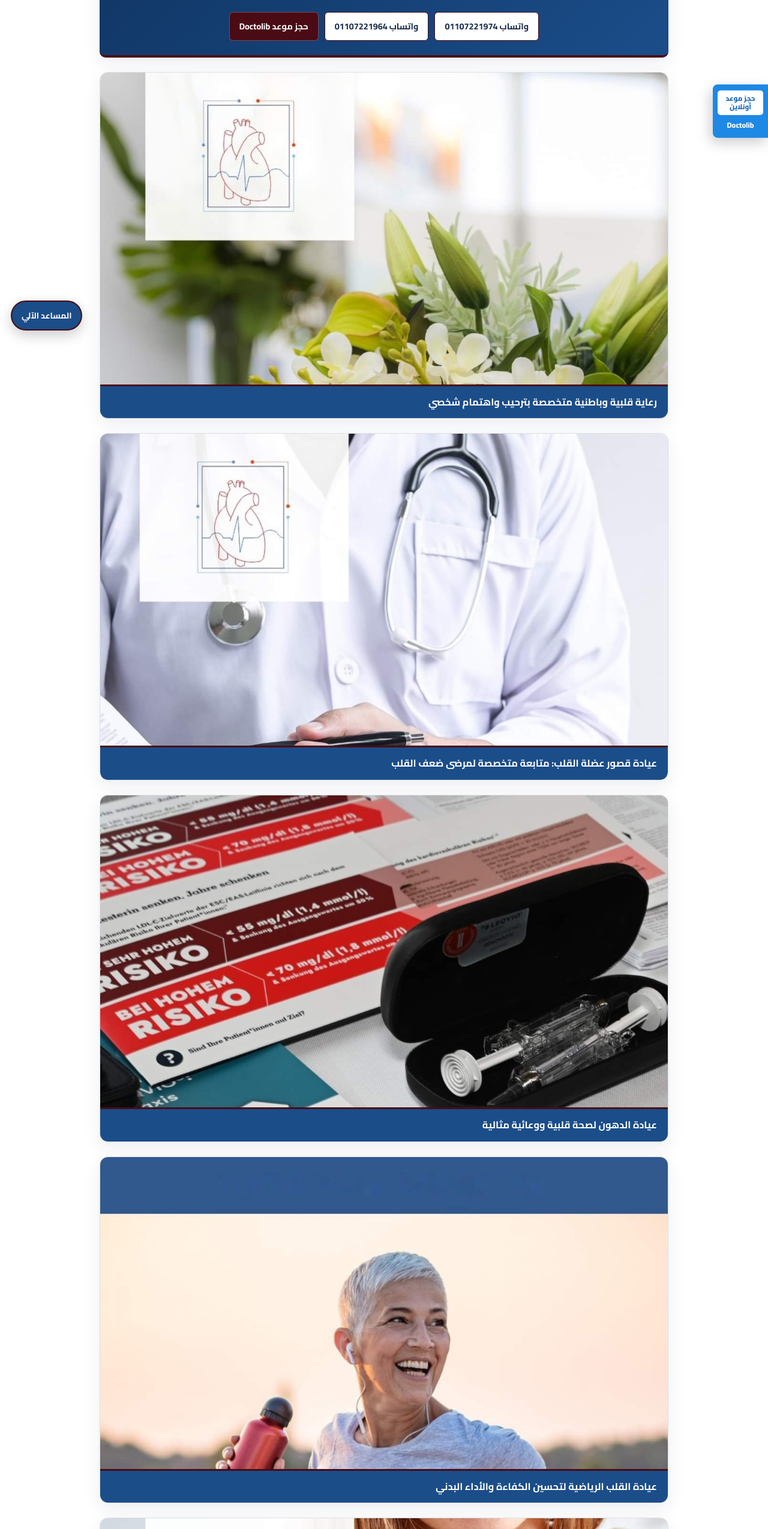
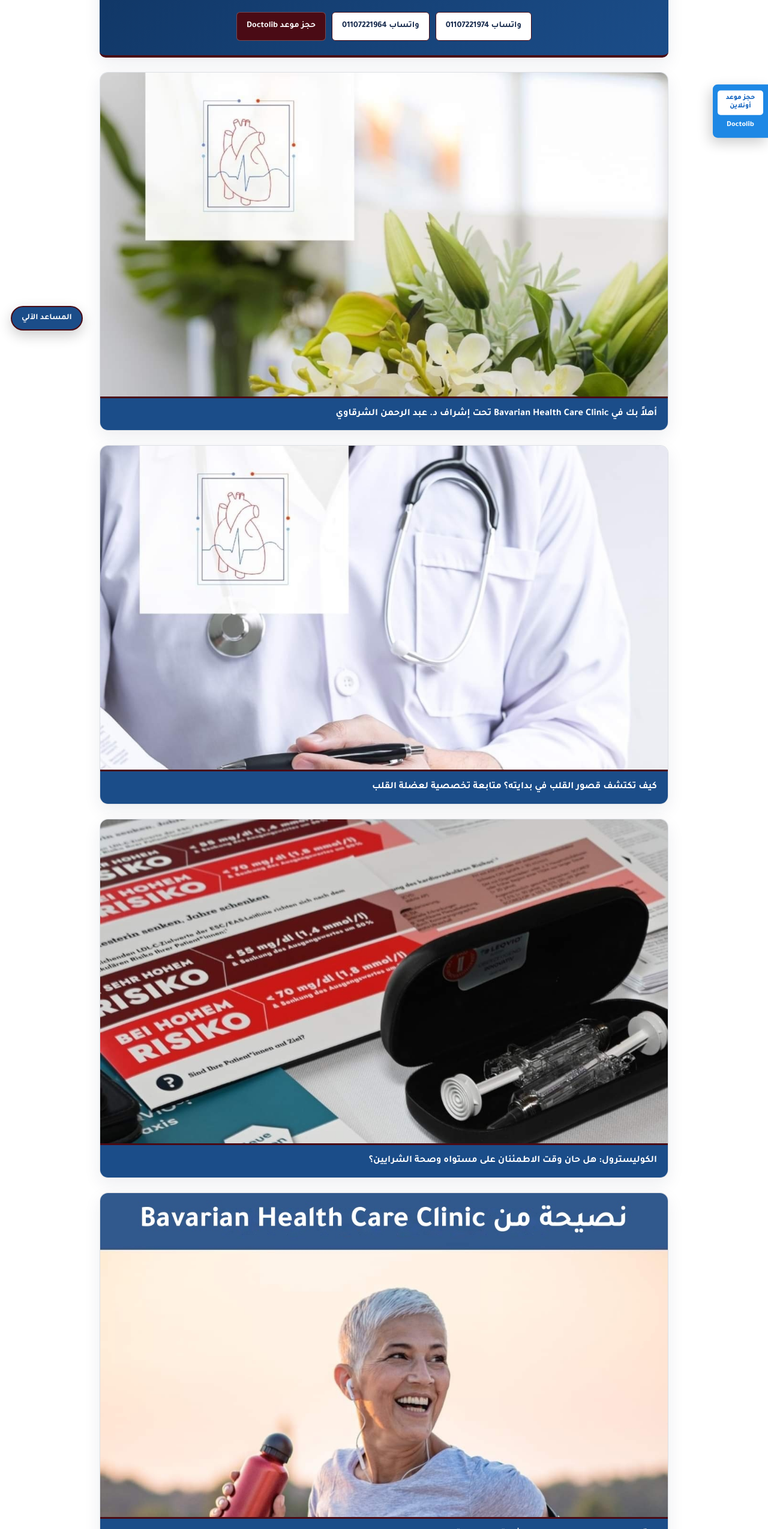
Before and after one commit to omniamae-dotcom/Bavarianhealthcareclinic-, a plain HTML site: page index.html in a window 1280 px wide. Shown: the part 231-2780 px from the top of the page at 60% size. Drawn offline with Linux system fonts and the light colour scheme.

Commit message:
Update index.html

```diff
--- a/index.html
+++ b/index.html
@@ -6,7 +6,7 @@
   <title>Bavarian Health Care Clinic | عيادة بافاريان للرعاية الصحية</title>
   <link rel="preconnect" href="https://fonts.googleapis.com" />
   <link rel="preconnect" href="https://fonts.gstatic.com" crossorigin />
-  <link href="https://fonts.googleapis.com/css2?family=Cairo:wght@400;600;700;800&family=Plus+Jakarta+Sans:wght@400;500;600;700;800&display=swap" rel="stylesheet" />
+  <link href="https://fonts.googleapis.com/css2?family=Tajawal:wght@200;300;400;500;700;800;900&family=Cairo:wght@400;600;700;800&family=Plus+Jakarta+Sans:wght@400;500;600;700;800&display=swap" rel="stylesheet" />
   <style>
     :root {
       --de-blue: #1b4d89;
@@ -32,7 +32,7 @@
     }
 
     body {
-      font-family: 'Cairo', 'Plus Jakarta Sans', sans-serif;
+      font-family: 'Tajawal', 'Cairo', 'Plus Jakarta Sans', sans-serif;
       background: var(--white);
       color: var(--ink);
       line-height: 1.75;
@@ -40,7 +40,7 @@
     }
 
     body.lang-en {
-      font-family: 'Plus Jakarta Sans', 'Cairo', sans-serif;
+      font-family: 'Plus Jakarta Sans', 'Tajawal', 'Cairo', sans-serif;
     }
 
     a {
@@ -313,7 +313,7 @@
 
     .spec-card-media img {
       width: 100%;
-      max-height: 520px;
+      max-height: 540px;
       object-fit: cover;
       object-position: center top;
       display: block;
@@ -690,7 +690,7 @@
       }
 
       .spec-card-media img {
-        max-height: 430px;
+        max-height: 450px;
       }
     }
   </style>
@@ -763,82 +763,64 @@
       <section class="specialty-list" id="clinics">
         <article class="spec-card">
           <div class="spec-card-media">
-            <img class="lang-img" src="05_willkommen.jpg" data-src-ar="05_willkommen.jpg" data-src-en="05_willkommen_en.jpg" alt="Herzlich Willkommen Bavarian Clinic" />
+            <img class="lang-img" src="05_willkommen_ar.jpg" data-src-ar="05_willkommen_ar.jpg" data-src-en="05_willkommen_en.jpg" alt="أهلاً بك في Bavarian Health Care Clinic" />
           </div>
           <div class="spec-card-caption">
-            <h2 data-i18n="c0Caption">رعاية قلبية وباطنية متخصصة بترحيب واهتمام شخصي</h2>
+            <h2 data-i18n="c0Caption">أهلاً بك في Bavarian Health Care Clinic تحت إشراف د. عبد الرحمن الشرقاوي</h2>
           </div>
         </article>
 
         <article class="spec-card">
           <div class="spec-card-media">
-            <img class="lang-img" src="03_herzinsuffizienz.jpg" data-src-ar="03_herzinsuffizienz.jpg" data-src-en="03_herzinsuffizienz_en.jpg" alt="Herzinsuffizienz Heart Failure Care" />
+            <img class="lang-img" src="03_herzinsuffizienz_ar.jpg" data-src-ar="03_herzinsuffizienz_ar.jpg" data-src-en="03_herzinsuffizienz_en.jpg" alt="كيف تكتشف قصور القلب في بدايته؟" />
           </div>
           <div class="spec-card-caption">
-            <h2 data-i18n="c1Caption">عيادة قصور عضلة القلب: متابعة متخصصة لمرضى ضعف القلب</h2>
+            <h2 data-i18n="c1Caption">كيف تكتشف قصور القلب في بدايته؟ متابعة تخصصية لعضلة القلب</h2>
           </div>
         </article>
 
         <article class="spec-card">
           <div class="spec-card-media">
-            <img class="lang-img" src="07_cholesterin.jpg" data-src-ar="07_cholesterin.jpg" data-src-en="07_cholesterin_en.jpg" alt="Cholesterin Lipid Care" />
+            <img class="lang-img" src="07_cholesterin_ar.jpg" data-src-ar="07_cholesterin_ar.jpg" data-src-en="07_cholesterin_en.jpg" alt="الكوليسترول: هل حان وقت الاطمئنان على مستواه؟" />
           </div>
           <div class="spec-card-caption">
-            <h2 data-i18n="c2Caption">عيادة الدهون لصحة قلبية ووعائية مثالية</h2>
+            <h2 data-i18n="c2Caption">الكوليسترول: هل حان وقت الاطمئنان على مستواه وصحة الشرايين؟</h2>
           </div>
         </article>
 
         <article class="spec-card">
           <div class="spec-card-media">
-            <img class="lang-img" src="01_herzgesund.jpg" data-src-ar="01_herzgesund.jpg" data-src-en="01_herzgesund_en.jpg" alt="Herzgesund Trainieren Sports Cardiology" />
+            <img class="lang-img" src="01_herzgesund_ar.jpg" data-src-ar="01_herzgesund_ar.jpg" data-src-en="01_herzgesund_en.jpg" alt="تمرّن بذكاء.. واحمِ قلبك" />
           </div>
           <div class="spec-card-caption">
-            <h2 data-i18n="c3Caption">عيادة القلب الرياضية لتحسين الكفاءة والأداء البدني</h2>
+            <h2 data-i18n="c3Caption">تمرّن بذكاء.. واحمِ قلبك مع استشارة متخصصة في طب قلب الرياضيين</h2>
           </div>
         </article>
 
         <article class="spec-card">
           <div class="spec-card-media">
-            <img class="lang-img" src="04_herzrhythmus.jpg" data-src-ar="04_herzrhythmus.jpg" data-src-en="04_herzrhythmus_en.jpg" alt="Herzrhythmusstoerungen Rhythm Care" />
+            <img class="lang-img" src="04_herzrhythmus_ar.jpg" data-src-ar="04_herzrhythmus_ar.jpg" data-src-en="04_herzrhythmus_en.jpg" alt="هل نبضات قلبك غير منتظمة؟" />
           </div>
           <div class="spec-card-caption">
-            <h2 data-i18n="c4Caption">متابعة اضطرابات النبض والاستشارات الوراثية في القلب والباطنة</h2>
+            <h2 data-i18n="c4Caption">هل نبضات قلبك غير منتظمة؟ اعرف متى تطمئن ومتى تحتاج للعلاج</h2>
           </div>
         </article>
 
         <article class="spec-card">
           <div class="spec-card-media">
-            <img class="lang-img" src="06_herz_ultraschall.jpg" data-src-ar="06_herz_ultraschall.jpg" data-src-en="06_herz_ultraschall_en.jpg" alt="Herz Ultraschall Echokardiographie" />
+            <img class="lang-img" src="06_herz_ultraschall_ar.jpg" data-src-ar="06_herz_ultraschall_ar.jpg" data-src-en="06_herz_ultraschall_en.jpg" alt="ماذا يكشف لك إيكو القلب؟" />
           </div>
           <div class="spec-card-caption">
-            <h2 data-i18n="c5Caption">فحص موجات القلب الصوتية وتقييم كفاءة عضلة القلب والصمامات</h2>
+            <h2 data-i18n="c5Caption">ماذا يكشف لك إيكو القلب؟ فحص موجات القلب وتقييم الصمامات والعضلة</h2>
           </div>
         </article>
 
         <article class="spec-card">
           <div class="spec-card-media">
-            <img class="lang-img" src="02_belastungs_ekg.jpg" data-src-ar="02_belastungs_ekg.jpg" data-src-en="02_belastungs_ekg_en.jpg" alt="Belastungs EKG Stress ECG" />
+            <img class="lang-img" src="02_belastungs_ekg_ar.jpg" data-src-ar="02_belastungs_ekg_ar.jpg" data-src-en="02_belastungs_ekg_en.jpg" alt="اعرف قوة قلبك وقت المجهود" />
           </div>
           <div class="spec-card-caption">
-            <h2 data-i18n="c6Caption">فحص رسم القلب بالمجهود وتقييم الأداء القلبي والضغط</h2>
-          </div>
-        </article>
-
-        <article class="spec-card">
-          <div class="spec-card-media">
-            <img class="lang-img" src="08_clinic_inbody.jpg" data-src-ar="08_clinic_inbody.jpg" data-src-en="08_clinic_inbody_en.jpg" alt="Clinic InBody Body Composition Assessment" />
-          </div>
-          <div class="spec-card-caption">
-            <h2 data-i18n="c7Caption">تقييم التكوين الجسماني واللياقة داخل العيادة</h2>
-          </div>
-        </article>
-
-        <article class="spec-card">
-          <div class="spec-card-media">
-            <img class="lang-img" src="09_clinic_stress_test.jpg" data-src-ar="09_clinic_stress_test.jpg" data-src-en="09_clinic_stress_test_en.jpg" alt="Clinic Stress Test Monitoring" />
-          </div>
-          <div class="spec-card-caption">
-            <h2 data-i18n="c8Caption">متابعة اختبار الجهد القلبي بأجهزة قياس متخصصة داخل العيادة</h2>
+            <h2 data-i18n="c6Caption">اعرف قوة قلبك وقت المجهود عند الشك في الضغط أو اضطراب النبض أو بعد الجلطة</h2>
           </div>
         </article>
       </section>
@@ -1005,15 +987,13 @@
         heroTitle: 'رعاية صحية وقلبية متخصصة بمعايير ألمانية',
         heroDesc: 'Bavarian Health Care Clinic بإشراف د. عبدالرحمن الشرقاوي — متابعة متخصصة لأمراض القلب والباطنة مع إمكانية الاستشارة والمتابعة عن بُعد للحالات المناسبة.',
         bookDoctolib: 'حجز موعد Doctolib',
-        c0Caption: 'رعاية قلبية وباطنية متخصصة بترحيب واهتمام شخصي',
-        c1Caption: 'عيادة قصور عضلة القلب: متابعة متخصصة لمرضى ضعف القلب',
-        c2Caption: 'عيادة الدهون لصحة قلبية ووعائية مثالية',
-        c3Caption: 'عيادة القلب الرياضية لتحسين الكفاءة والأداء البدني',
-        c4Caption: 'متابعة اضطرابات النبض والاستشارات الوراثية في القلب والباطنة',
-        c5Caption: 'فحص موجات القلب الصوتية وتقييم كفاءة عضلة القلب والصمامات',
-        c6Caption: 'فحص رسم القلب بالمجهود وتقييم الأداء القلبي والضغط',
-        c7Caption: 'تقييم التكوين الجسماني واللياقة داخل العيادة',
-        c8Caption: 'متابعة اختبار الجهد القلبي بأجهزة قياس متخصصة داخل العيادة',
+        c0Caption: 'أهلاً بك في Bavarian Health Care Clinic تحت إشراف د. عبد الرحمن الشرقاوي',
+        c1Caption: 'كيف تكتشف قصور القلب في بدايته؟ متابعة تخصصية لعضلة القلب',
+        c2Caption: 'الكوليسترول: هل حان وقت الاطمئنان على مستواه وصحة الشرايين؟',
+        c3Caption: 'تمرّن بذكاء.. واحمِ قلبك مع استشارة متخصصة في طب قلب الرياضيين',
+        c4Caption: 'هل نبضات قلبك غير منتظمة؟ اعرف متى تطمئن ومتى تحتاج للعلاج',
+        c5Caption: 'ماذا يكشف لك إيكو القلب؟ فحص موجات القلب وتقييم الصمامات والعضلة',
+        c6Caption: 'اعرف قوة قلبك وقت المجهود عند الشك في الضغط أو اضطراب النبض أو بعد الجلطة',
         aboutTitle: 'أمراض القلب والباطنة بخبرة سريرية',
         aboutP1: 'تقدم Bavarian Health Care Clinic بإشراف د. عبدالرحمن الشرقاوي رعاية طبية متخصصة في أمراض القلب والباطنة، مع إمكانية الاستشارة والمتابعة عن بُعد للحالات المناسبة.',
         aboutP2: 'منذ بدايته الطبية في القاهرة عام 2005 واستكمال خبرته في المستشفيات الجامعية والمراكز الكبرى في ألمانيا منذ عام 2013، يركز على قصور القلب والدهون واضطرابات النبض والوقاية المبكرة.',
@@ -1054,15 +1034,13 @@
         heroTitle: 'Specialized Cardiac & Internal Medicine Care with German Standards',
         heroDesc: 'Bavarian Health Care Clinic under Dr. Abdelrahman Elsharkawy — dedicated cardiology and internal medicine follow-up, with remote consultation where appropriate.',
         bookDoctolib: 'Book on Doctolib',
-        c0Caption: 'Specialized Cardiac & Internal Medicine Care with Personal Welcome',
-        c1Caption: 'Heart Failure Clinic: Specialized follow-up for heart failure care',
-        c2Caption: 'Lipid Care for optimal heart and vascular health',
-        c3Caption: 'Sports Cardiology for improved physical performance',
-        c4Caption: 'Rhythm Care & Specialized Genetic Counseling in Cardiology',
-        c5Caption: 'Echocardiography & Cardiac Function Assessment',
-        c6Caption: 'Stress ECG & Cardiovascular Performance Evaluation',
-        c7Caption: 'In-Clinic Body Composition & Fitness Assessment',
-        c8Caption: 'Monitored Exercise Stress Testing Inside the Clinic',
+        c0Caption: 'Welcome to Bavarian Health Care Clinic under Dr. Abdelrahman Elsharkawy',
+        c1Caption: 'How to Detect Heart Failure Early: Specialized heart muscle follow-up',
+        c2Caption: 'Cholesterol: Is It Time to Check Your Levels & Vascular Health?',
+        c3Caption: 'Train Smart & Protect Your Heart with Specialized Sports Cardiology',
+        c4Caption: 'Is Your Heartbeat Irregular? Know When to Reassure & When to Treat',
+        c5Caption: 'What Does a Heart Echo Reveal? Cardiac ultrasound & valve assessment',
+        c6Caption: 'Know Your Heart Strength Under Effort for Blood Pressure, Rhythm, or Post-MI',
         aboutTitle: 'Cardiology & Internal Medicine with Clinical Expertise',
         aboutP1: 'Bavarian Health Care Clinic under Dr. Abdelrahman Elsharkawy provides specialized care in cardiology and internal medicine, including remote follow-up where appropriate.',
         aboutP2: 'Beginning in Cairo in 2005 and continuing across university hospitals and major medical centers in Germany since 2013, care focuses on heart failure, lipids, rhythm care, and prevention.',
```
